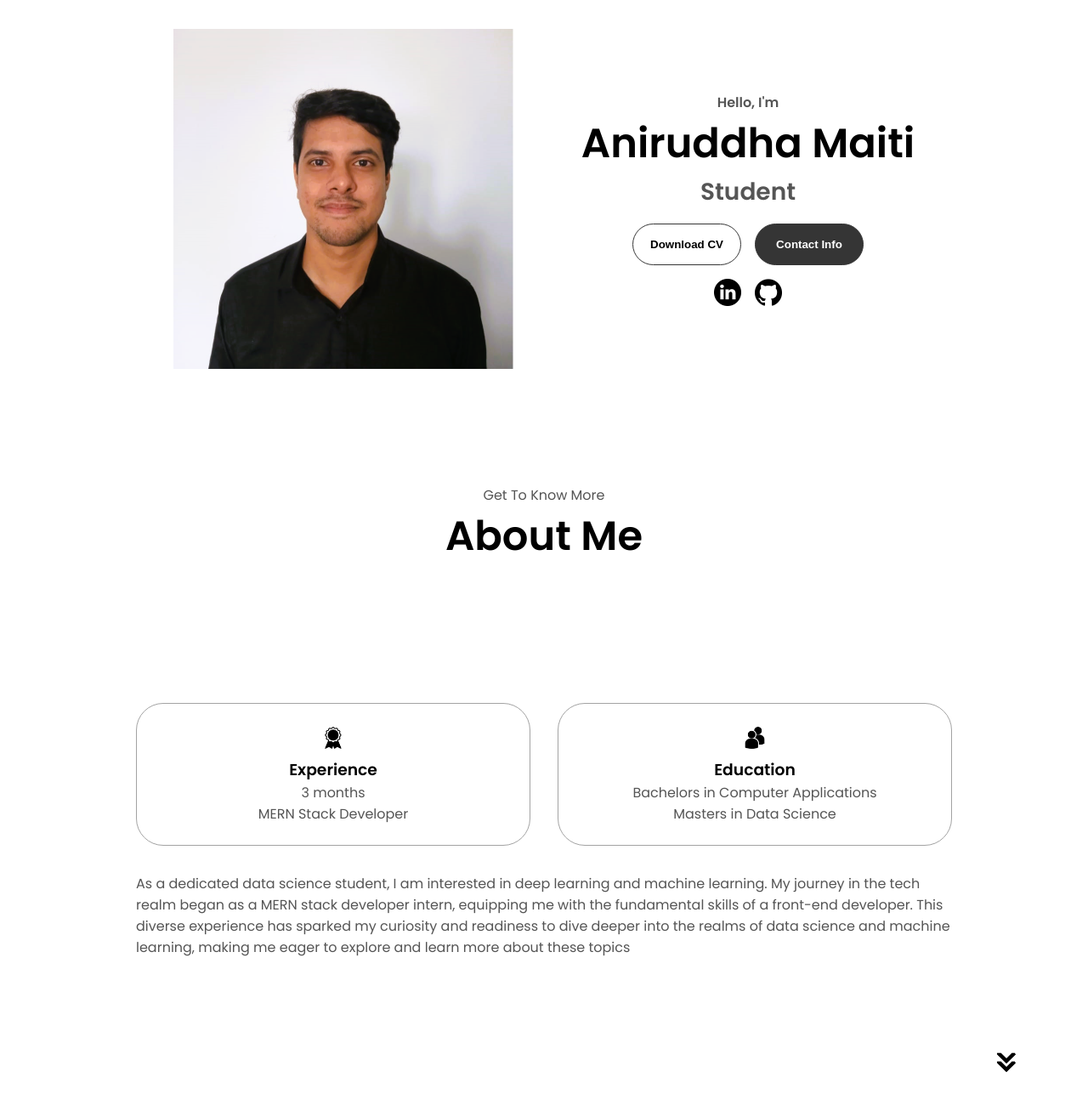
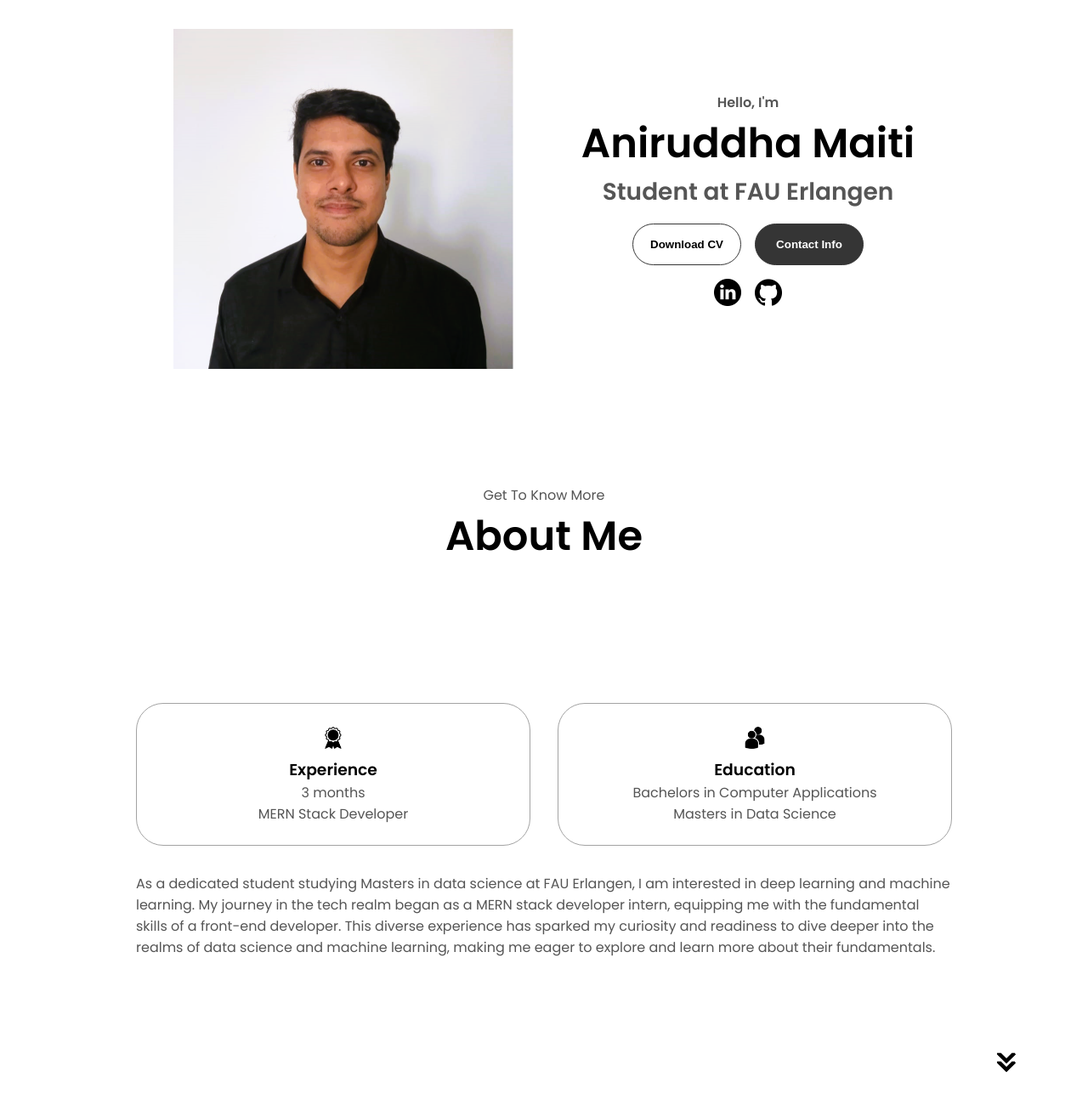
Before and after one commit to anirudh1804/portfolio, a plain HTML site: page index.html in a window 1280 px wide. Shown: the part 238-1538 px from the top of the page at 85% size. Drawn offline with Linux system fonts and the light colour scheme.

Commit message:
updates of information

```diff
--- a/index.html
+++ b/index.html
@@ -45,7 +45,7 @@
         <div class="section__text">
             <p class="section__text__p1">Hello, I'm</p>
             <h1 class="title">Aniruddha Maiti</h1>
-            <p class="section__text__p2">Student</p>
+            <p class="section__text__p2">Student at FAU Erlangen</p>
             <div class="btn-container">
                 <button class="btn btn-color-2" onclick="window.open('./assets/resumewebdevelopement.pdf')"> Download CV</button>
                 <button class="btn btn-color-1" onclick="location.href='./#contact'">
@@ -93,10 +93,10 @@
           </div>
           <div class="text-container">
             <p>
-              As a dedicated data science student, I am interested in deep learning and machine learning.
+              As a dedicated student studying Masters in data science at FAU Erlangen, I am interested in deep learning and machine learning.
               My journey in the tech realm began as a MERN stack developer intern, equipping me with the fundamental skills of a front-end developer.
               This diverse experience has sparked my curiosity and readiness to dive deeper into the realms of data science and machine learning,
-              making me eager to explore and learn more about these topics
+              making me eager to explore and learn more about their fundamentals.
             </p>
           </div>
         </div>
```
